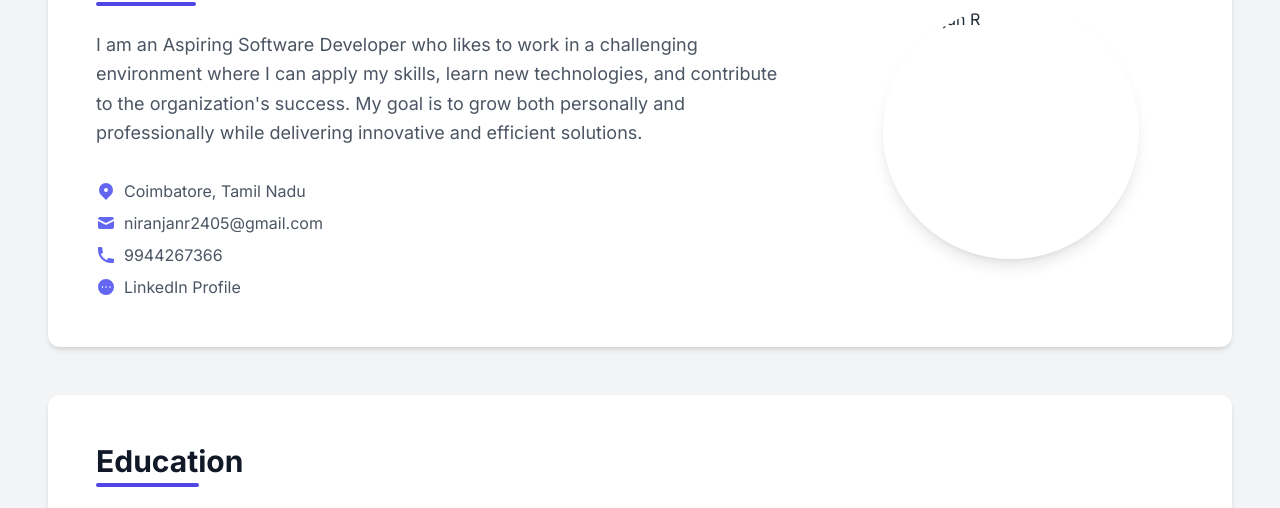
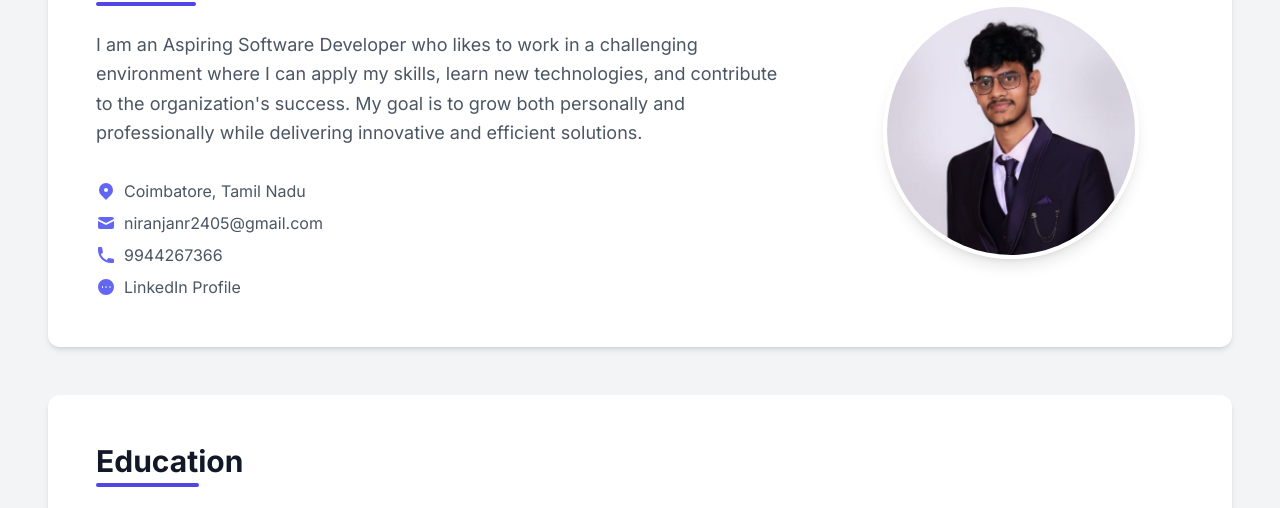
Before and after one commit to Niranjan-r-24/Portfolio., a plain HTML site: page index.html in a window 1280 px wide. Shown: the part 282-790 px from the top of the page. Drawn offline with nearby package versions, Linux system fonts and the light colour scheme.

Commit message:
index.html

```diff
--- a/index.html
+++ b/index.html
@@ -116,7 +116,7 @@
                 </div>
             </div>
             <div class="md:w-1/3 flex justify-center">
-                <img src="niranjandp.jpg" alt="Niranjan R" class="rounded-full shadow-lg border-4 border-white object-cover w-48 h-48 md:w-64 md:h-64">
+                <img src="niranjandp.jpg.jpg" alt="A profile picture of Niranjan" class="rounded-full shadow-lg border-4 border-white object-cover w-48 h-48 md:w-64 md:h-64">
             </div>
         </section>
 
```
